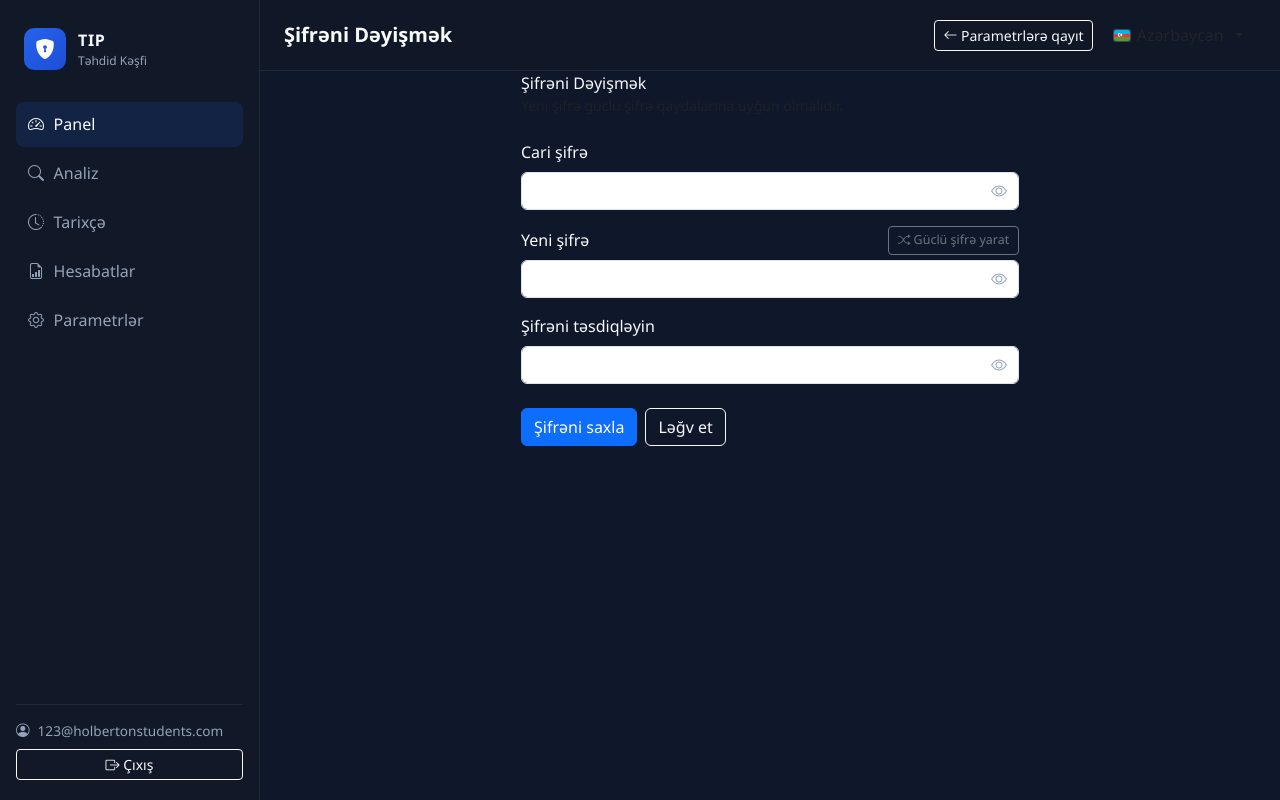
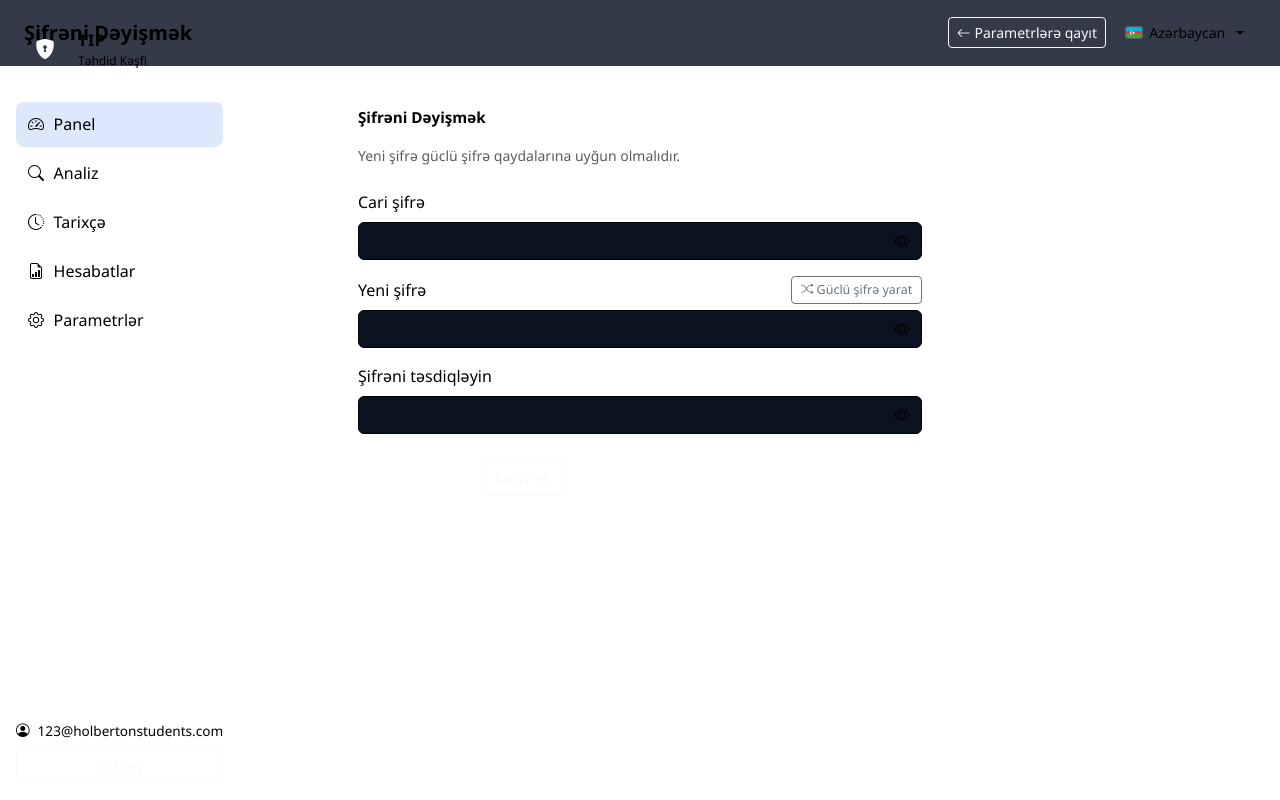
Before and after one commit to eLmincfrLu/AZ-threat-radar, a Flask app: page /settings/change-password in a window 1280 px wide. Run offline with Flask 3, Linux system fonts and the light colour scheme; a user stored in the database is signed in.

Commit message:
tercume fix

```diff
--- a/threat-intelligence-platform-main/app/static/css/style.css
+++ b/threat-intelligence-platform-main/app/static/css/style.css
@@ -1,3 +1,4 @@
+@@ -1,327 +1,152 @@
 :root {
   --bg: #0f172a;
   --card: #111827;
@@ -10,6 +11,7 @@
   --muted: #94a3b8;
   --sidebar-w: 260px;
 }
+
 [data-theme="light"] {
   --bg: #f1f5f9;
   --card: #ffffff;
@@ -17,7 +19,9 @@
   --text: #0f172a;
   --muted: #64748b;
 }
+
 * { box-sizing: border-box; }
+
 body.app-body {
   margin: 0;
   background: var(--bg);
@@ -25,10 +29,12 @@
   font-family: "Segoe UI", system-ui, -apple-system, sans-serif;
   min-height: 100vh;
 }
+
 .app-shell {
   display: flex;
   min-height: 100vh;
 }
+
 .sidebar {
   width: var(--sidebar-w);
   background: var(--card);
@@ -43,6 +49,7 @@
   z-index: 1040;
   transition: transform 0.2s ease;
 }
+
 .sidebar-brand {
   display: flex;
   gap: 0.75rem;
@@ -50,6 +57,7 @@
   margin-bottom: 1.5rem;
   padding: 0.5rem;
 }
+
 .brand-icon {
   width: 42px;
   height: 42px;
@@ -60,9 +68,12 @@
   font-size: 1.25rem;
   color: #fff;
 }
+
 .brand-title { font-weight: 700; letter-spacing: 0.04em; }
 .brand-sub { font-size: 0.75rem; color: var(--muted); }
+
 .sidebar-nav { display: flex; flex-direction: column; gap: 0.25rem; flex: 1; }
+
 .sidebar-nav .nav-link {
   color: var(--muted);
   text-decoration: none;
@@ -73,11 +84,13 @@
   gap: 0.6rem;
   font-weight: 500;
 }
+
 .sidebar-nav .nav-link:hover,
 .sidebar-nav .nav-link.active {
   background: rgba(37, 99, 235, 0.15);
   color: var(--text);
 }
+
 .sidebar-footer { border-top: 1px solid var(--border); padding-top: 1rem; }
 .user-pill {
   display: flex;
@@ -86,6 +99,7 @@
   font-size: 0.85rem;
   color: var(--muted);
 }
+
 .main-wrap {
   margin-left: var(--sidebar-w);
   flex: 1;
@@ -93,6 +107,7 @@
   display: flex;
   flex-direction: column;
 }
+
 .topbar {
   display: flex;
   align-items: center;
@@ -105,7 +120,9 @@
   top: 0;
   z-index: 1020;
 }
+
 .page-heading { font-size: 1.25rem; font-weight: 600; flex: 1; }
+
 .flash-alert-bar {
   position: sticky;
   top: 0;
@@ -114,10 +131,12 @@
   flex-direction: column;
   gap: 0.5rem;
 }
+
 .flash-alert-bar .alert {
   border: 1px solid rgba(220, 53, 69, 0.45);
   box-shadow: 0 8px 24px rgba(0, 0, 0, 0.2);
 }
+
 .password-field-header {
   display: flex;
   align-items: center;
@@ -125,20 +144,25 @@
   gap: 0.75rem;
   margin-bottom: 0.35rem;
 }
+
 .password-field-header .form-label {
   margin-bottom: 0;
 }
+
 .generate-password-btn {
   white-space: nowrap;
   font-size: 0.78rem;
   padding: 0.25rem 0.55rem;
 }
+
 .password-input-wrap {
   position: relative;
 }
+
 .password-input-wrap .form-control {
   padding-right: 2.75rem;
 }
+
 .password-toggle-btn {
   position: absolute;
   top: 50%;
@@ -150,3 +174,155 @@
   padding: 0;
   line-height: 1;
 }
+
+.password-toggle-btn:hover {
+  color: var(--text);
+}
+
+.content-area { padding: 1.25rem 1.5rem 2rem; }
+
+.panel-card, .stat-card {
+  background: var(--card);
+  border: 1px solid var(--border);
+  border-radius: 12px;
+  padding: 1.25rem;
+}
+
+.panel-header {
+  font-weight: 600;
+  margin-bottom: 1rem;
+  font-size: 0.95rem;
+}
+
+.stat-card { position: relative; overflow: hidden; }
+.stat-label { color: var(--muted); font-size: 0.85rem; }
+.stat-value { font-size: 2rem; font-weight: 700; line-height: 1.2; }
+.stat-icon {
+  position: absolute;
+  right: 1rem;
+  top: 50%;
+  transform: translateY(-50%);
+  font-size: 2rem;
+  opacity: 0.15;
+}
+.stat-safe { border-color: rgba(34, 197, 94, 0.35); }
+.stat-warning { border-color: rgba(245, 158, 11, 0.35); }
+.stat-danger { border-color: rgba(239, 68, 68, 0.35); }
+
+.badge-safe, .badge-safe.badge { background: rgba(34, 197, 94, 0.2); color: var(--success); }
+.badge-suspicious, .badge-warning { background: rgba(245, 158, 11, 0.2); color: var(--warning); }
+.badge-malicious, .badge-danger { background: rgba(239, 68, 68, 0.2); color: var(--danger); }
+.badge-muted { background: rgba(148, 163, 184, 0.15); color: var(--muted); }
+
+.tip-table { --bs-table-bg: transparent; --bs-table-color: var(--text); }
+.tip-table thead th {
+  color: var(--muted);
+  font-size: 0.75rem;
+  text-transform: uppercase;
+  letter-spacing: 0.04em;
+  border-bottom-color: var(--border);
+}
+
+.form-control, .form-select {
+  background: #0b1220;
+  border-color: var(--border);
+  color: var(--text);
+}
+.form-control:focus, .form-select:focus {
+  background: #0b1220;
+  border-color: var(--primary);
+  color: var(--text);
+  box-shadow: 0 0 0 0.2rem rgba(37, 99, 235, 0.25);
+}
+
+.btn-primary {
+  background: var(--primary);
+  border-color: var(--primary);
+}
+
+.detail-list dt { color: var(--muted); font-size: 0.75rem; text-transform: uppercase; margin-top: 0.75rem; }
+.detail-list dt:first-child { margin-top: 0; }
+.detail-list dd { margin-bottom: 0; }
+
+.progress.risk-bar {
+  height: 8px;
+  background: var(--border);
+  border-radius: 999px;
+  position: relative;
+  min-width: 80px;
+}
+.progress.risk-bar::before {
+  content: "";
+  display: block;
+  height: 100%;
+  width: calc(var(--pct, 0) * 1%);
+  border-radius: inherit;
+  background: linear-gradient(90deg, var(--success), var(--warning), var(--danger));
+}
+.progress.risk-bar span {
+  position: absolute;
+  right: -2rem;
+  top: -0.35rem;
+  font-size: 0.75rem;
+  color: var(--muted);
+}
+
+.alert-list { list-style: none; padding: 0; margin: 0; }
+.alert-list li {
+  display: grid;
+  grid-template-columns: auto 1fr;
+  gap: 0.25rem 0.75rem;
+  padding: 0.65rem 0;
+  border-bottom: 1px solid var(--border);
+  align-items: center;
+}
+.alert-list li small { grid-column: 2; }
+
+.lang-switcher-btn {
+  background: transparent;
+  border: 1px solid var(--border);
+  color: var(--text);
+  font-size: 0.875rem;
+  padding: 0.4rem 0.75rem;
+}
+
+.lang-switcher-btn:hover,
+.lang-switcher-btn:focus,
+.lang-switcher-btn.show {
+  background: rgba(37, 99, 235, 0.1);
+  border-color: var(--primary);
+  color: var(--text);
+}
+
+.lang-switcher .dropdown-menu {
+  background: var(--card);
+  border-color: var(--border);
+  min-width: 11rem;
+}
+
+.lang-switcher .dropdown-item {
+  color: var(--text);
+  font-size: 0.875rem;
+}
+
+.lang-switcher .dropdown-item:hover,
+.lang-switcher .dropdown-item:focus {
+  background: rgba(37, 99, 235, 0.15);
+  color: var(--text);
+}
+
+.lang-switcher .dropdown-item.active {
+  background: rgba(37, 99, 235, 0.25);
+  color: var(--text);
+}
+
+@media (max-width: 991.98px) {
+  .sidebar { transform: translateX(-100%); }
+  .sidebar.open { transform: translateX(0); }
+  .main-wrap { margin-left: 0; }
+}
+
+input[type="password"]::-ms-reveal,
+input[type="password"]::-ms-clear {
+    display: none !important;
+}
```
